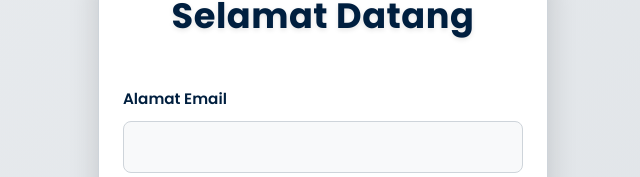
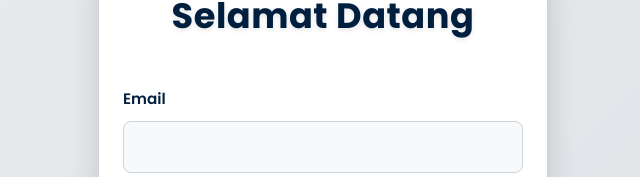
Before and after one commit to muftiardani/Login-Page, a Vue app: page /login in a window 1280 px wide. Shown: the part 174-351 px from the top of the page, without its empty margins (317-957 px from the left). Built offline with nearby package versions, Linux system fonts and the light colour scheme; the HTML template or start-up script is replaced by a standard one.

Commit message:
Update code

```diff
--- a/src/components/LoginForm.vue
+++ b/src/components/LoginForm.vue
@@ -20,7 +20,7 @@ function togglePasswordVisibility() {
   <form @submit.prevent="handleSubmit" class="auth-form">
     <h2>Selamat Datang</h2>
     <div class="input-group">
-      <label for="login-email">Alamat Email</label>
+      <label for="login-email">Email</label>
       <input
         type="email"
         id="login-email"
--- a/src/components/RegisterForm.vue
+++ b/src/components/RegisterForm.vue
@@ -23,7 +23,7 @@ function togglePasswordVisibility() {
   <form @submit.prevent="handleSubmit" class="auth-form">
     <h2>Buat Akun Baru</h2>
     <div class="input-group">
-      <label for="register-email">Alamat Email</label>
+      <label for="register-email">Email</label>
       <input
         type="email"
         id="register-email"
```
